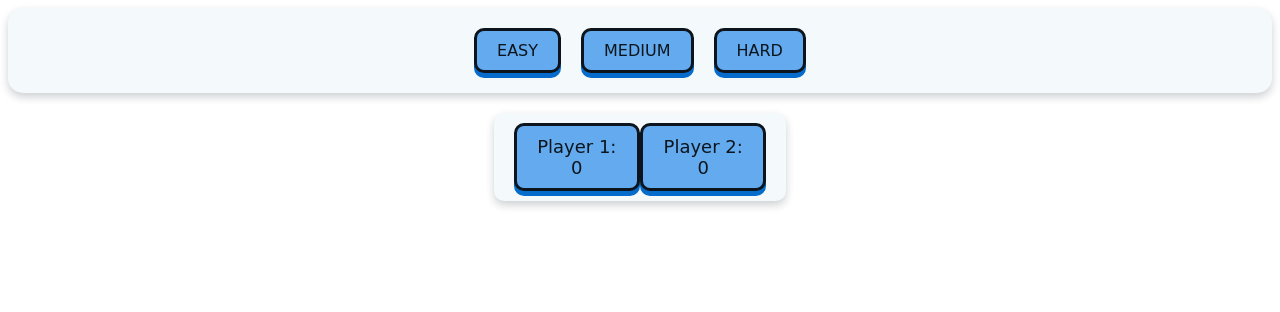
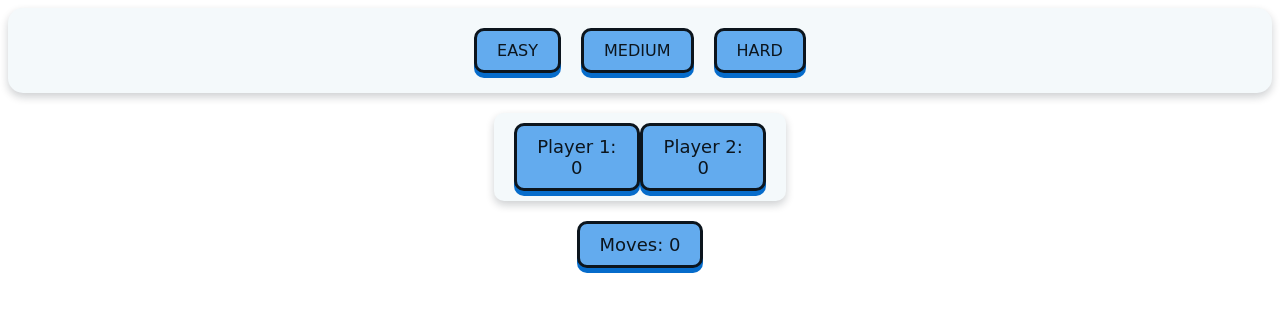
Before and after one commit to gyarab/2024_WA_INF1_hansl-k_js, a plain HTML site: page pexeso/index.html in a window 1280 px wide. Drawn offline with Linux system fonts and the light colour scheme.

Commit message:
Move counter added

```diff
--- a/minesweeper/script.js
+++ b/minesweeper/script.js
@@ -6,11 +6,11 @@ const cellGap = 3
 const [easyButton, mediumButton, hardButton] = createDiffButtons();
 
 easyButton.addEventListener('click', () => {
-    createGrid(15, 15, cellSize, cellGap);
+    let grid = createGrid(15, 15, cellSize, cellGap);
 });
 mediumButton.addEventListener('click', () => {
-    createGrid(23, 23, cellSize, cellGap);
+    let grid = createGrid(23, 23, cellSize, cellGap);
 });
 hardButton.addEventListener('click', () => {
-    createGrid(23, 33, cellSize, cellGap);
+    let grid = createGrid(23, 33, cellSize, cellGap);
 });
--- a/pexeso/script.js
+++ b/pexeso/script.js
@@ -11,6 +11,7 @@ let players = [{
     score: 0
 }]
 let currentPlayer = 0;
+let moves = 0;
 let clickedTiles = [];
 let completeTiles = [];
 let gridSize = 0;
@@ -31,6 +32,7 @@ hardButton.addEventListener('click', async () => {
 });
 
 createPlayerScores();
+createMoveCounter();
 
 function tileClick(event) {
     if (clickedTiles.includes(event.target) || completeTiles.includes(event.target)) {
@@ -41,6 +43,8 @@ function tileClick(event) {
     event.target.style.backgroundImage = event.target.dataset.image;
 
     if (clickedTiles.length === 2) {
+        moves++;
+        document.getElementById('move-counter').innerText = `Moves: ${moves}`;
         if (clickedTiles[0].dataset.image === clickedTiles[1].dataset.image) {
             players[currentPlayer].score++;
             document.getElementById(`player-${currentPlayer}`).innerText = `${players[currentPlayer].name}: ${players[currentPlayer].score}`;
@@ -68,6 +72,19 @@ function winnerWinnerChickenDinner() {
     winnerHeader.id = 'winner-header';
 
     document.getElementById('app').appendChild(winnerHeader);
+}
+
+function createMoveCounter() {
+    const existingCounter = document.getElementById('move-counter');
+    if (existingCounter) {
+        existingCounter.remove();
+    }
+
+    const moveCounter = document.createElement('div');
+    moveCounter.id = 'move-counter';
+    moveCounter.innerText = `Moves: ${moves}`;
+
+    document.getElementById('app').appendChild(moveCounter);
 }
 
 function createPlayerScores() {
@@ -98,6 +115,7 @@ async function init(grid) {
         score: 0
     }]
     currentPlayer = 0;
+    moves = 0;
     clickedTiles = [];
     completeTiles = [];
     gridSize = grid.length * grid[0].length;
--- a/pexeso/style.css
+++ b/pexeso/style.css
@@ -113,3 +113,16 @@
     margin: 20px auto;
     width: fit-content;
 }
+#move-counter {
+    font-family: 'Press Start 2P', cursive;
+    font-size: 18px;
+    color: #0c151d;
+    background-color: #63abee;
+    border: 3px solid #0c151d;
+    border-radius: 10px;
+    padding: 10px 20px;
+    text-align: center;
+    box-shadow: 0 5px #066ccb;
+    margin: 20px auto;
+    width: fit-content;
+}
```
